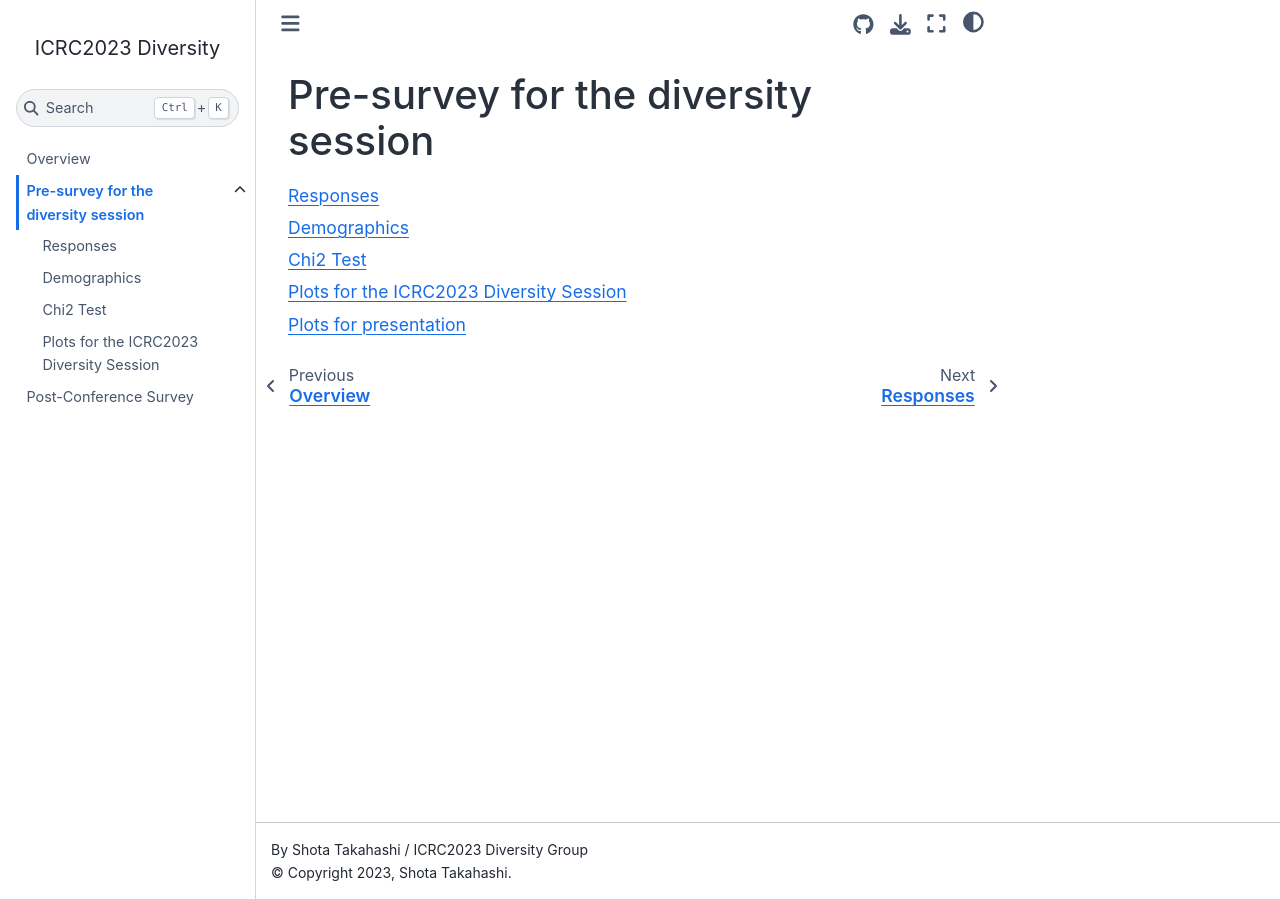
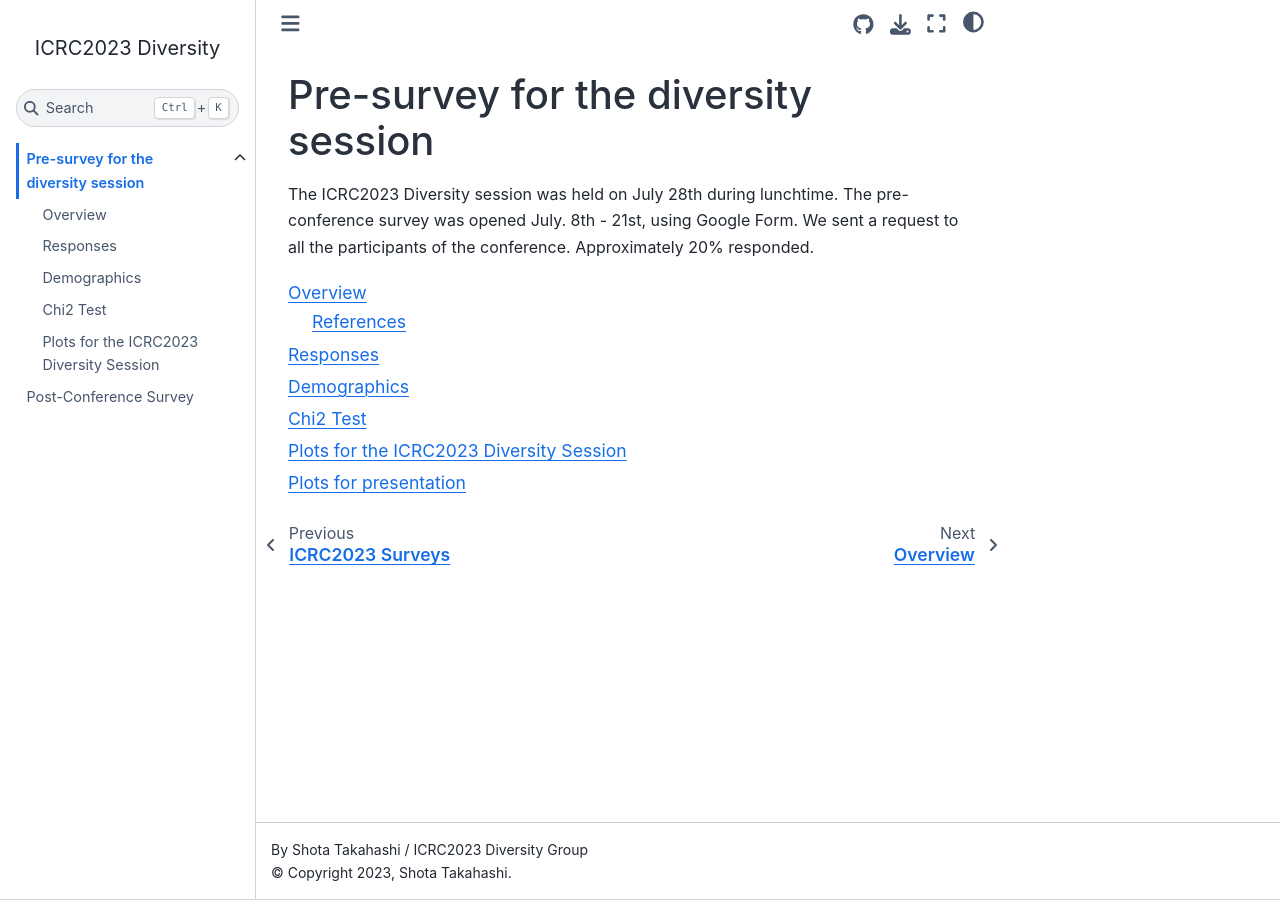
Before and after one commit to ICRC2023/surveys, a Sphinx documentation site: the page built from docs/diversity/index.md, in a window 1280 px wide. Built offline with Sphinx 7.4.7 and the Sphinx Book theme 1.1.4, drawn with Linux system fonts in a browser that asks for light colours; pages that are not in the unit, such as notebooks, are missing from menus.

Commit message:
docs(docs/index.md): 目次を整理した

```diff
--- a/docs/diversity/index.md
+++ b/docs/diversity/index.md
@@ -1,9 +1,15 @@
 # Pre-survey for the diversity session
+
+The ICRC2023 Diversity session was held on July 28th during lunchtime.
+The pre-conference survey was opened July. 8th - 21st, using Google Form.
+We sent a request to all the participants of the conference.
+Approximately 20% responded.
 
 :::{toctree}
 ---
 maxdepth: 2
 ---
+overview
 responses.ipynb
 demographics.ipynb
 chi2_test_map.ipynb
```
Also changed, not shown: docs/index.md (+1 -6 lines), docs/diversity/overview.md (renamed from docs/overview.md).
